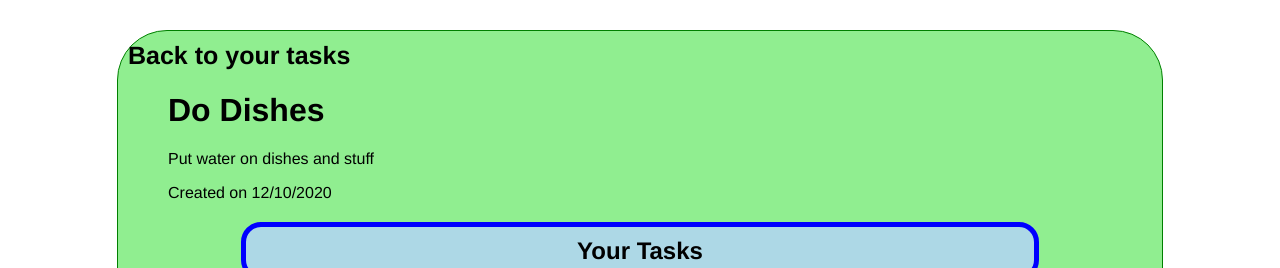
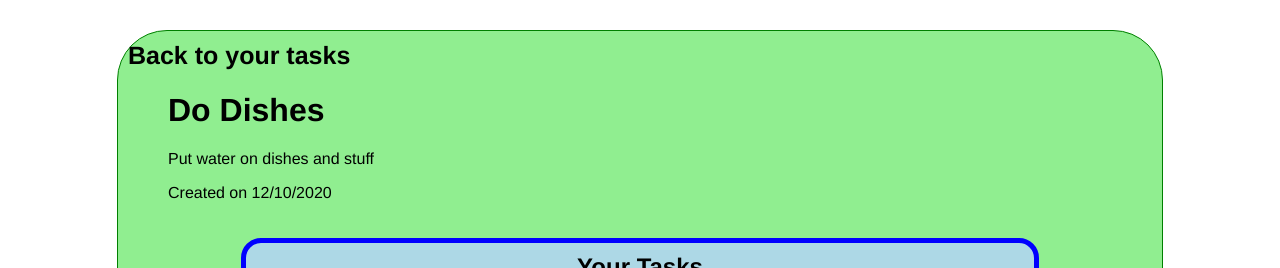
Before and after one commit to lhoogenraad/tudu-application, a React (Create React App) app in the folder frontend/: page /tasks/123 in a window 1280 px wide. Shown: the part 179-447 px from the top of the page. Built offline with nearby package versions, Linux system fonts and the light colour scheme.

Commit message:
A little flex styling for task details page

```diff
--- a/frontend/src/index.css
+++ b/frontend/src/index.css
@@ -122,3 +122,16 @@ button{
 .tasklistdate{
   float: left;
 }
+
+/* Task details page */
+
+.details{
+  display: flex;
+  justify-content: space-between;
+  align-items: flex-start;
+  flex-wrap: wrap;
+}
+
+.details-description{
+  flex: 2 1 30rem;
+}
```
